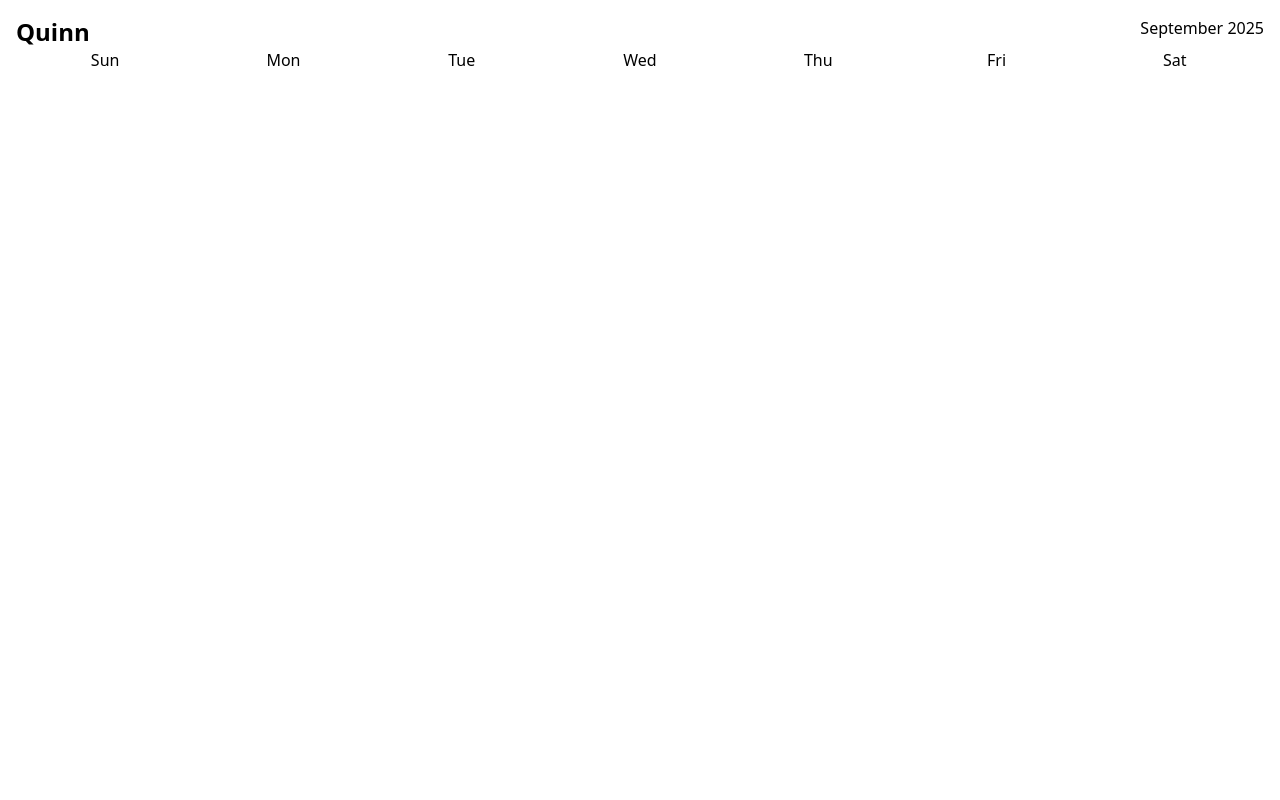
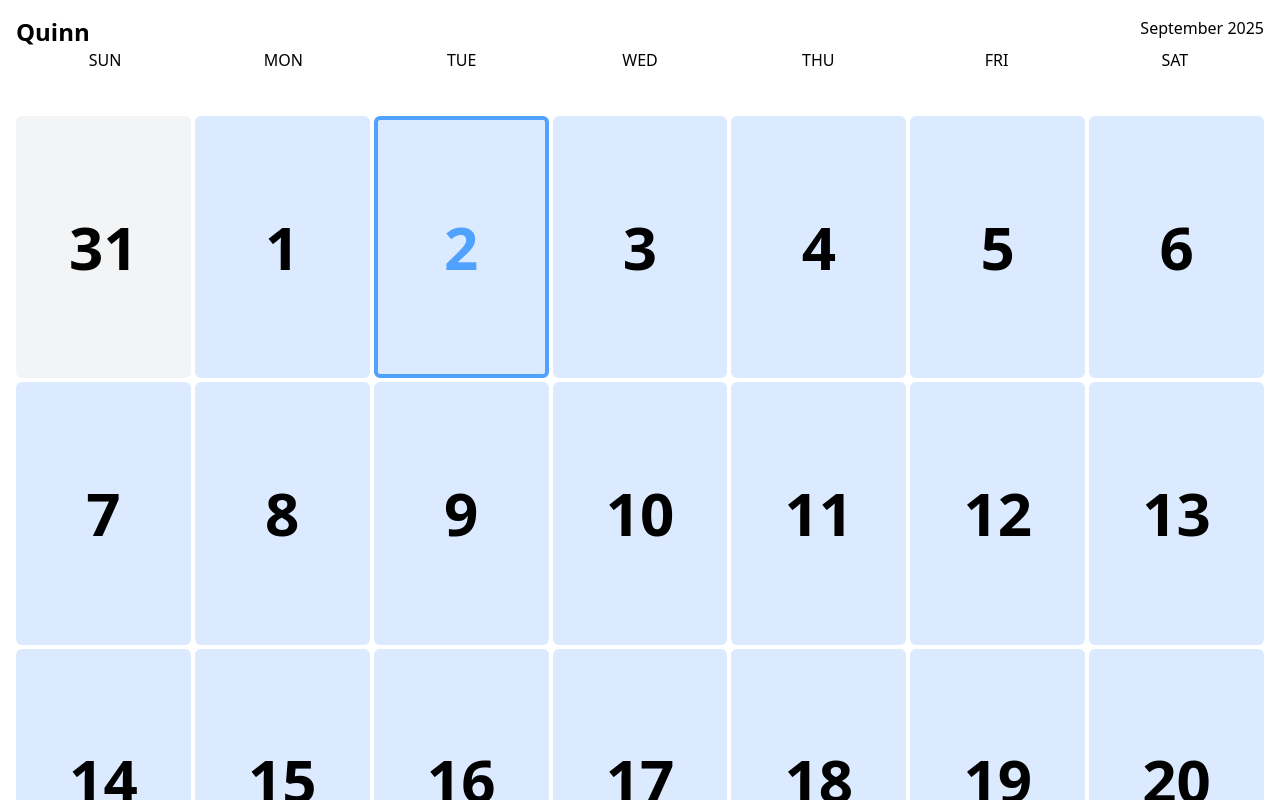
Before and after one commit to Nikeshchaudhary52494/quinn, a React (Vite) app: page / in a window 1280 px wide. Shown: the top 800 px of the page. Built offline with nearby package versions, Linux system fonts and the light colour scheme.

Commit message:
static calender added

```diff
--- a/package.json
+++ b/package.json
@@ -11,7 +11,7 @@
   },
   "dependencies": {
     "@tailwindcss/vite": "^4.1.12",
-    "data-fns": "^1.1.0",
+    "date-fns": "^4.1.0",
     "react": "^19.1.1",
     "react-dom": "^19.1.1",
     "tailwindcss": "^4.1.12"
--- a/src/App.tsx
+++ b/src/App.tsx
@@ -1,9 +1,11 @@
+import CalenderGrid from "./components/CalenderGrid";
 import Header from "./components/Header";
 
 function App() {
   return (
     <div className="h-screen">
       <Header />
+      <CalenderGrid />
     </div>
   );
 }
--- /dev/null
+++ b/src/components/CalenderElement.tsx
@@ -0,0 +1,22 @@
+import type { DayCell } from "../utils/calender";
+
+interface CalenderElementProps {
+  dayData: DayCell;
+}
+
+export default function CalenderElement({ dayData }: CalenderElementProps) {
+  return (
+    <div
+      className={`rounded-md font-bold text-6xl flex justify-center items-center  aspect-[2/3]
+        ${
+          dayData.isToday
+            ? "border-blue-400 border-4 text-blue-400"
+            : "hover:bg-blue-300 hover:text-white duration-200 transition-colors"
+        }
+        ${dayData.isCurrentMonth ? "bg-blue-100" : "bg-gray-100"}
+        `}
+    >
+      {dayData.date.getDate()}
+    </div>
+  );
+}
--- /dev/null
+++ b/src/components/CalenderGrid.tsx
@@ -0,0 +1,14 @@
+import { getMonthGrid } from "../utils/calender";
+import CalenderElement from "./CalenderElement";
+
+export default function CalenderGrid() {
+  const today = new Date();
+  const days = getMonthGrid(today);
+  return (
+    <div className="grid grid-cols-7 gap-1 mt-25 p-4">
+      {days.map((day) => (
+        <CalenderElement dayData={day} />
+      ))}
+    </div>
+  );
+}
--- a/src/components/Header.tsx
+++ b/src/components/Header.tsx
@@ -1,14 +1,14 @@
 export default function Header() {
   const weeks = ["Sun", "Mon", "Tue", "Wed", "Thu", "Fri", "Sat"];
   return (
-    <div className="fixed top-0 p-4 w-full">
+    <div className="fixed top-0 p-4 w-full z-10 bg-white h-20">
       <div className="flex justify-between">
         <div className="font-bold text-2xl">Quinn</div>
         <div>September 2025</div>
       </div>
       <div className="grid grid-cols-7">
         {weeks.map((day, index) => (
-          <div key={index} className="text-center">
+          <div key={index} className="text-center uppercase">
             {day}
           </div>
         ))}
--- /dev/null
+++ b/src/utils/calender.ts
@@ -0,0 +1,33 @@
+import {
+  startOfMonth,
+  endOfMonth,
+  startOfWeek,
+  endOfWeek,
+  addDays,
+  isSameMonth,
+  isToday,
+} from "date-fns";
+
+export interface DayCell {
+  date: Date;
+  isCurrentMonth: boolean;
+  isToday: boolean;
+}
+
+export const getMonthGrid = (date: Date): DayCell[] => {
+  const start = startOfWeek(startOfMonth(date));
+  const end = endOfWeek(endOfMonth(date));
+
+  const days: DayCell[] = [];
+  let current = start;
+
+  while (current <= end) {
+    days.push({
+      date: current,
+      isCurrentMonth: isSameMonth(current, new Date()),
+      isToday: isToday(current),
+    });
+    current = addDays(current, 1);
+  }
+  return days;
+};
```
Also changed, not shown: 1 other file (tests, documents, lock files or other folders).
